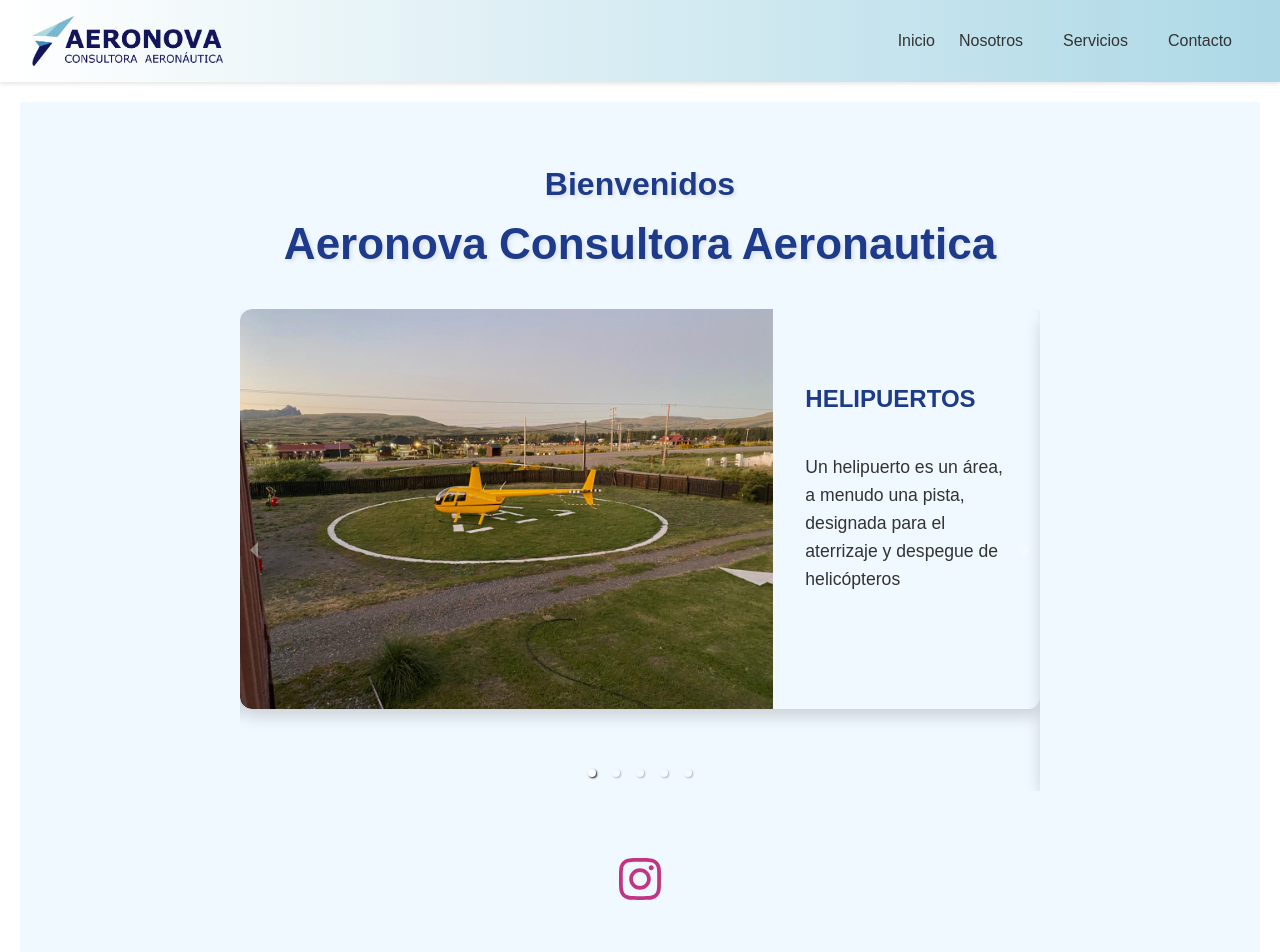
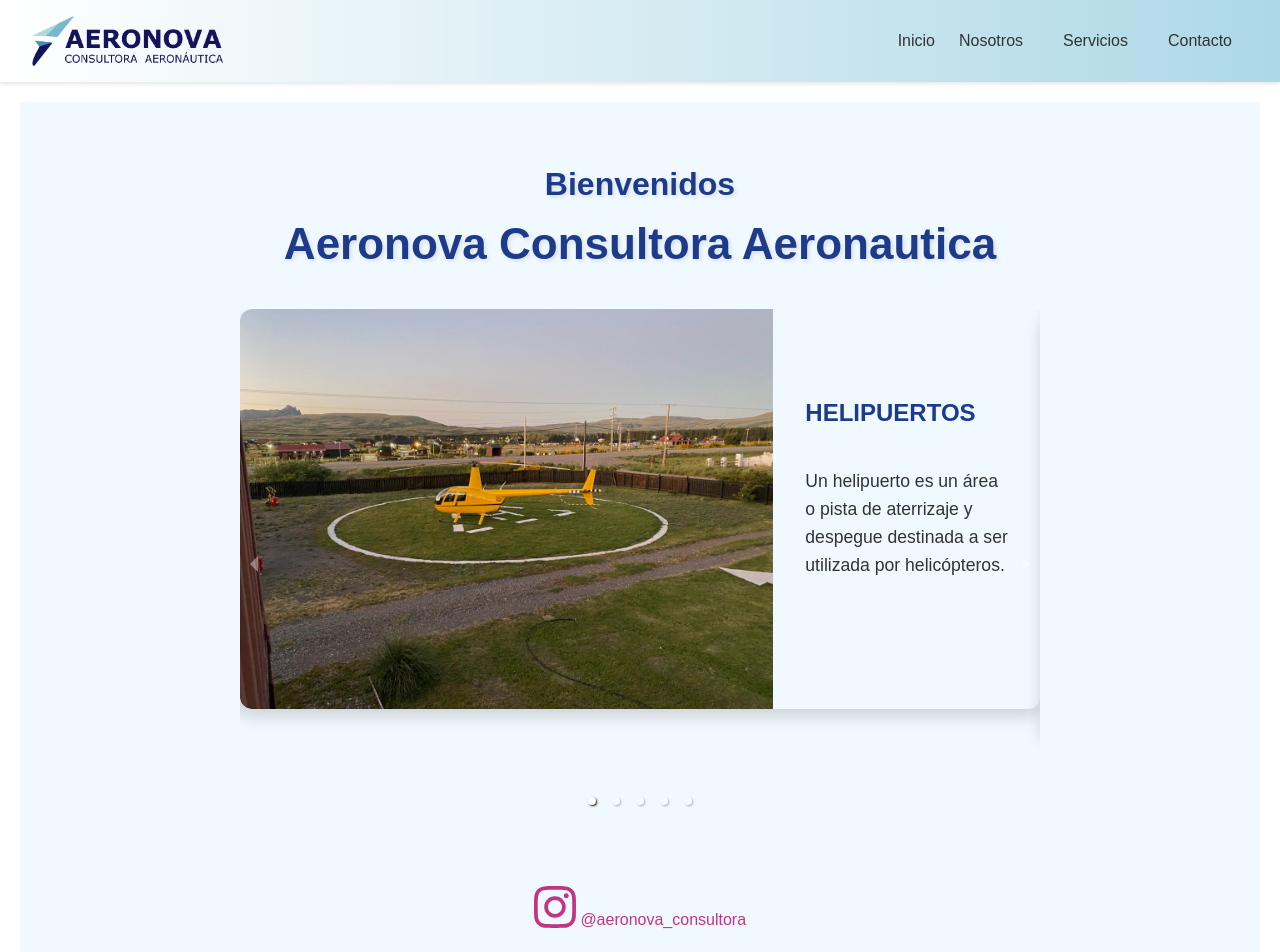
Before and after one commit to Vrmoya/aeronova, a React (Vite) app: page / in a window 1280 px wide. Shown: the top 952 px of the page. Built offline with nearby package versions, Linux system fonts and the light colour scheme.

Commit message:
casi termina

```diff
--- a/src/pages/Home.jsx
+++ b/src/pages/Home.jsx
@@ -4,8 +4,8 @@ import "../styles/Home.css";
 import { Carousel } from "react-responsive-carousel";
 import "react-responsive-carousel/lib/styles/carousel.min.css";
 // Importar FontAwesome
-import { FontAwesomeIcon } from '@fortawesome/react-fontawesome';
-import { faInstagram } from '@fortawesome/free-brands-svg-icons'; // Importa el icono de Instagram
+import { FontAwesomeIcon } from "@fortawesome/react-fontawesome";
+import { faInstagram } from "@fortawesome/free-brands-svg-icons"; // Importa el icono de Instagram
 import helipuertos from "../images/HELI/heli9.jpg";
 import aerodromos from "../images/AD/aerodromo4.jpeg";
 import cartografia from "../images/CARTO/CARTO1.jpeg";
@@ -31,7 +31,10 @@ export const Home = () => {
               <img src={helipuertos} alt="helipuerto" />
               <div className="texto">
                 <h3>HELIPUERTOS</h3>
-                <p>Un helipuerto es un área, a menudo una pista, designada para el aterrizaje y despegue de helicópteros</p>
+                <p>
+                  Un helipuerto es un área o pista de aterrizaje y despegue
+                  destinada a ser utilizada por helicópteros.
+                </p>
               </div>
             </div>
           </Link>
@@ -42,7 +45,12 @@ export const Home = () => {
               <img src={aerodromos} alt="aerodromo" />
               <div className="texto">
                 <h3>AERODROMO</h3>
-                <p>Un aeródromo es una superficie terrestre o acuática definida y habilitada para el despegue, aterrizaje y movimiento de aeronaves. Se trata de un término general que abarca cualquier área utilizada para estas operaciones aéreas</p>
+                <p>
+                  Un aeródromo es una zona definida, en tierra o agua, que
+                  incluye edificios, instalaciones y equipos, destinada a ser
+                  utilizada total o parcialmente para la llegada, salida y
+                  movimiento en superficie de aeronaves.
+                </p>
               </div>
             </div>
           </Link>
@@ -53,7 +61,13 @@ export const Home = () => {
               <img src={cartografia} alt="consultoria" />
               <div className="texto">
                 <h3>CARTOGRAFIA</h3>
-                <p>Es la ciencia, el arte y la técnica de trazar y estudiar mapas geográficos. En esencia, se dedica a la representación gráfica y simbólica de la superficie terrestre (o parte de ella) en un plano</p>
+                <p>
+                  Es un conjunto de estudios y operaciones científicas,
+                  artísticas y técnicas que intervienen en el establecimiento de
+                  mapas, planos, cartas, entre otros, y su utilización con el
+                  fin de realizar la representación de un espacio físico con
+                  datos específicos representados en un producto cartográfico.
+                </p>
               </div>
             </div>
           </Link>
@@ -75,12 +89,10 @@ export const Home = () => {
               <img src={consultoria} alt="consultoria" />
               <div className="texto">
                 <h3>CONSULTORIA</h3>
-                <p>Un helipuerto es un área, a menudo una pista, designada para el aterrizaje y despegue de helicópteros</p>
               </div>
             </div>
           </Link>
         </div>
-
       </Carousel>
 
       {/* Nuevo contenedor para el icono de Instagram */}
@@ -91,7 +103,9 @@ export const Home = () => {
           rel="noopener noreferrer" // Mejora la seguridad al abrir en nueva pestaña
           className="instagram-link"
         >
-          <FontAwesomeIcon icon={faInstagram} size="3x" /> {/* Icono de Instagram, tamaño 3 veces el normal */}
+          <FontAwesomeIcon icon={faInstagram} size="3x" />{" "}
+          {/* Icono de Instagram, tamaño 3 veces el normal */}
+          @aeronova_consultora
         </a>
       </div>
     </div>
```
Also changed, not shown: 32 other files (tests, documents, lock files or other folders).
